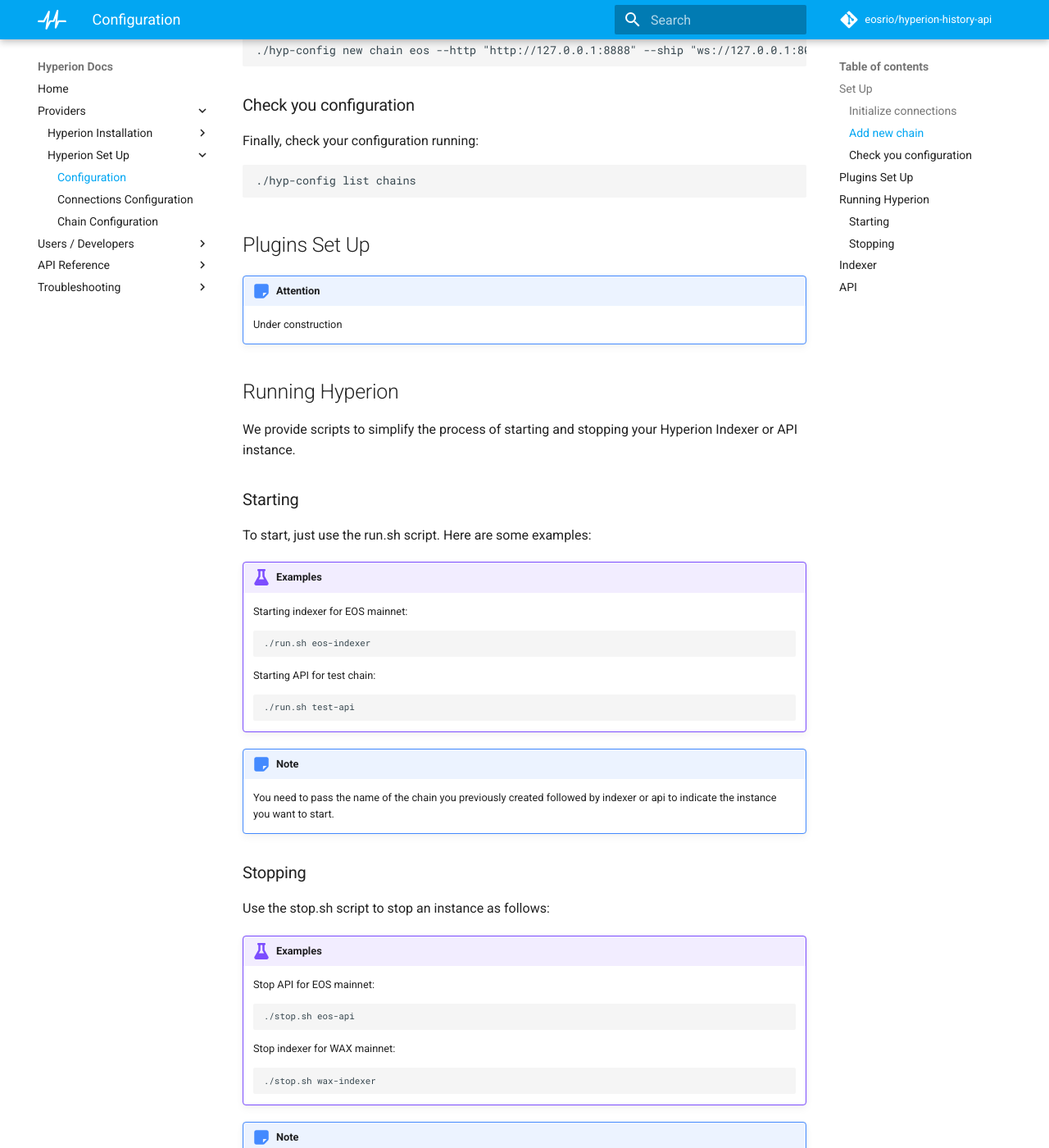
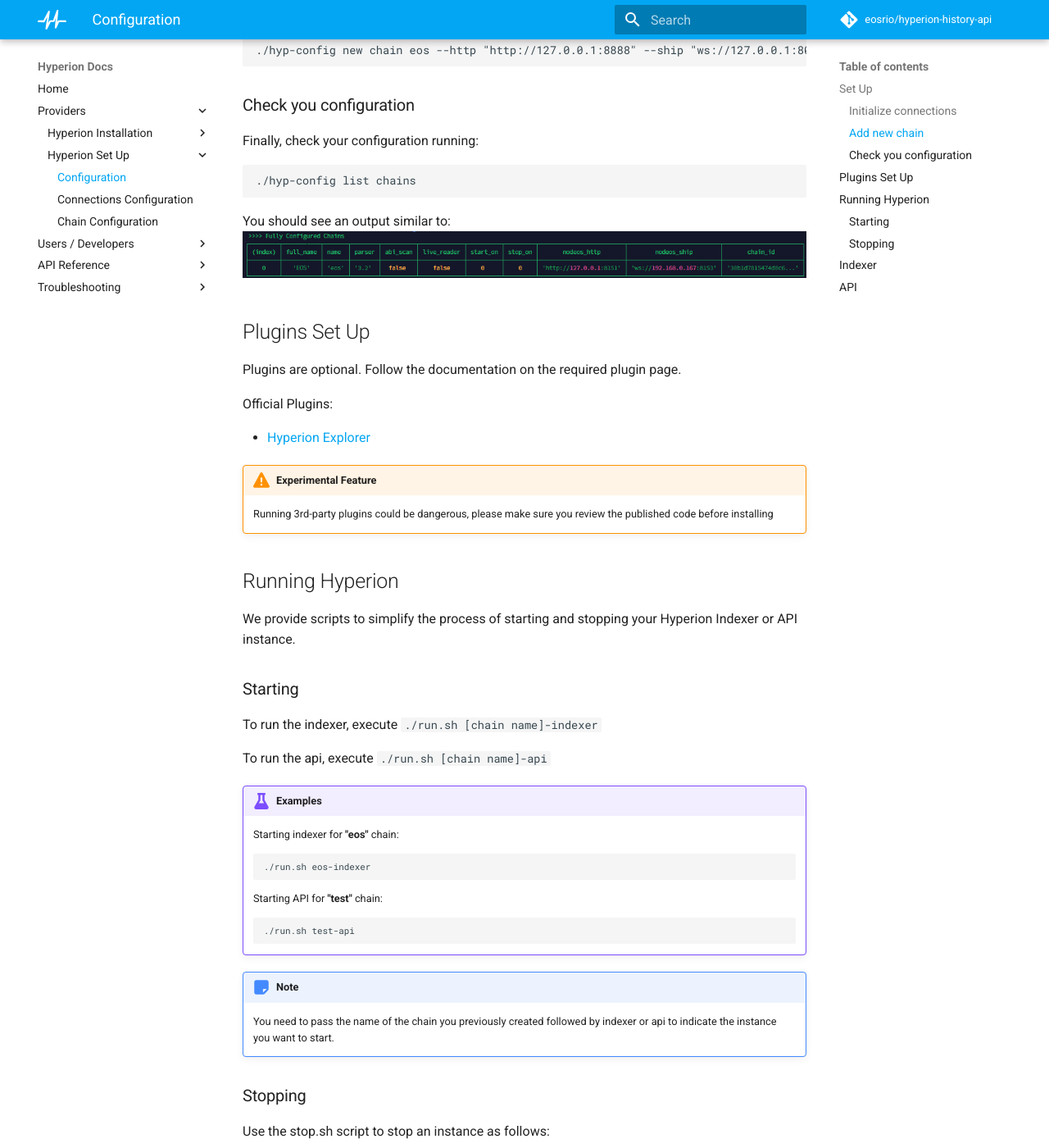
Before and after one commit to eosrio/hyperion-docs, an MkDocs documentation site: the page built from docs/setup/hyperion_configuration.md, in a window 1280 px wide and 1400 px high, scrolled down 824 px. Shown: the whole window at 82% size. Built offline with MkDocs 1.6.1 and Material for MkDocs 9.7.7, drawn with Linux system fonts in a browser that asks for light colours; comment, search, counter and statistics services are not loaded.

Commit message:
improved configuration docs

````diff
--- a/docs/setup/hyperion_configuration.md
+++ b/docs/setup/hyperion_configuration.md
@@ -39,10 +39,19 @@
 ./hyp-config list chains
 ```
 
+You should see an output similar to:
+[![indexer](../assets/img/configured_chains.png)](../assets/img/configured_chains.png)
+
 ## Plugins Set Up
 
-!!! attention
-    Under construction
+Plugins are optional. Follow the documentation on the required plugin page.
+
+Official Plugins:
+
+- [Hyperion Explorer](https://github.com/eosrio/hyperion-explorer-plugin/tree/develop)
+
+!!! warning "Experimental Feature"
+    Running 3rd-party plugins could be dangerous, please make sure you review the published code before installing
 
 ## Running Hyperion
 
@@ -50,14 +59,16 @@
 
 ### Starting
 
-To start, just use the run.sh script. Here are some examples:
+To run the indexer, execute `./run.sh [chain name]-indexer`
+
+To run the api, execute `./run.sh [chain name]-api`
 
 !!! example "Examples"
-    Starting indexer for EOS mainnet:
+    Starting indexer for **"eos"** chain:
     ```
     ./run.sh eos-indexer
     ```
-    Starting API for test chain:
+    Starting API for **"test"** chain:
     ```
     ./run.sh test-api
     ```
````
Also changed, not shown: docs/assets/img/configured_chains.png (added).
